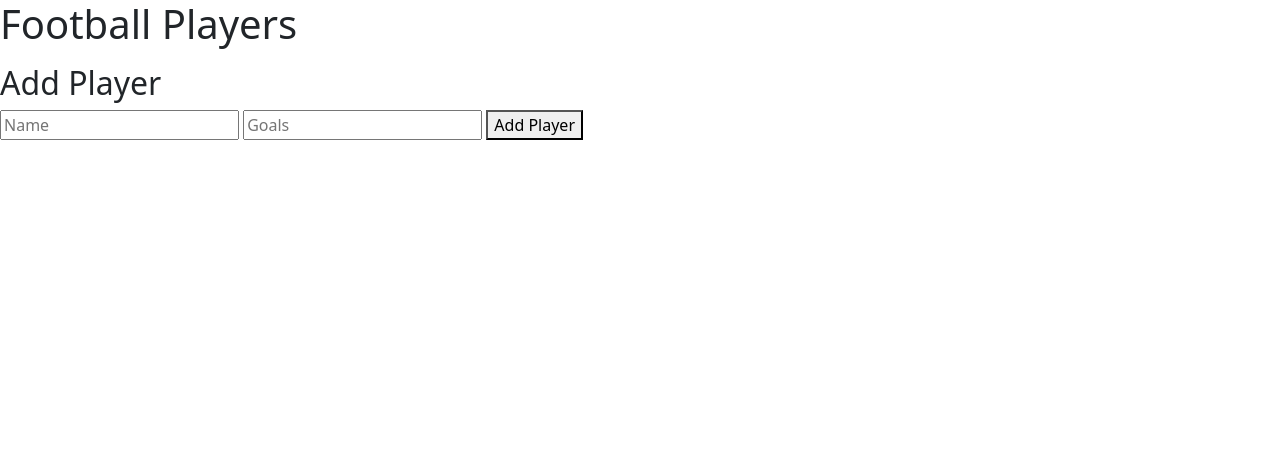
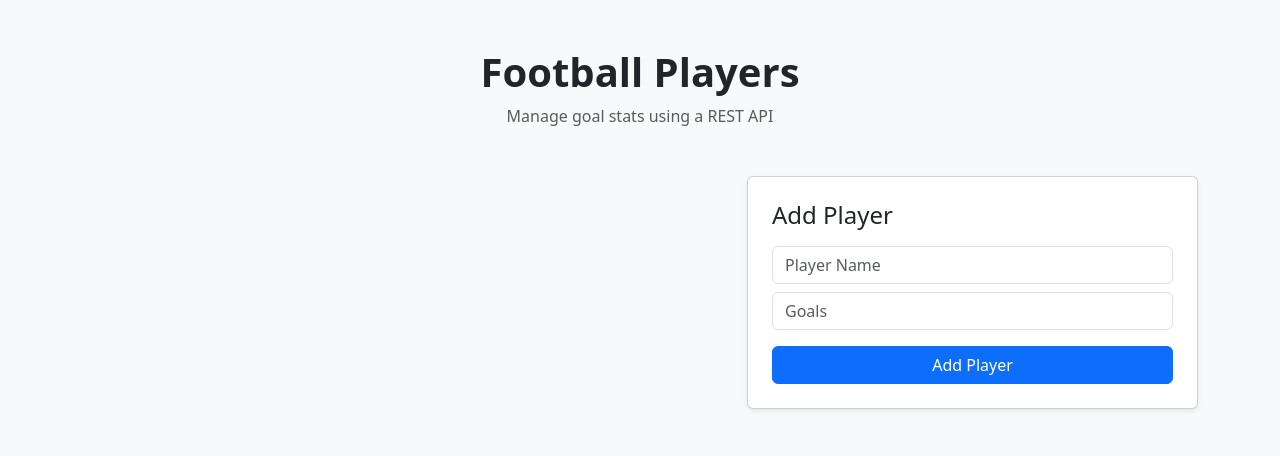
Before and after one commit to johncrumlish25/WSAA-Project, a Flask app: page / in a window 1280 px wide. Shown: the top 456 px of the page. Run offline with Flask 3, Linux system fonts and the light colour scheme; data that the repository does not hold is empty.

Commit message:
Enhanced frontend design with card layout using Bootstrap

```diff
--- a/templates/index.html
+++ b/templates/index.html
@@ -1,19 +1,38 @@
 <!DOCTYPE html>
 <html>
 <head>
-    <title>Players</title>
+    <title>Football Players</title>
     <link href="https://cdn.jsdelivr.net/npm/bootstrap@5.3.0/dist/css/bootstrap.min.css" rel="stylesheet">
 </head>
-<body>
+<body class="bg-light">
 
-<h1>Football Players</h1>
+<div class="container py-5">
 
-<ul id="player-list"></ul>
+    <div class="text-center mb-5">
+        <h1 class="fw-bold">Football Players</h1>
+        <p class="text-muted">Manage goal stats using a REST API</p>
+    </div>
 
-<h2>Add Player</h2>
-<input type="text" id="name" placeholder="Name">
-<input type="number" id="goals" placeholder="Goals">
-<button onclick="addPlayer()">Add Player</button>
+    <div class="row">
+        <!-- PLAYER LIST -->
+        <div class="col-md-7">
+            <div id="player-list"></div>
+        </div>
+
+        <!-- ADD PLAYER FORM -->
+        <div class="col-md-5">
+            <div class="card shadow-sm p-4">
+                <h4 class="mb-3">Add Player</h4>
+
+                <input type="text" id="name" class="form-control mb-2" placeholder="Player Name">
+                <input type="number" id="goals" class="form-control mb-3" placeholder="Goals">
+
+                <button class="btn btn-primary w-100" onclick="addPlayer()">Add Player</button>
+            </div>
+        </div>
+    </div>
+
+</div>
 
 <script>
 async function loadPlayers() {
@@ -24,24 +43,30 @@ async function loadPlayers() {
     list.innerHTML = '';
 
     players.forEach(player => {
-    const li = document.createElement('li');
+        const card = document.createElement('div');
+        card.className = "card mb-3 shadow-sm";
 
-    li.textContent = player.name + " - Goals: " + player.goals + "  ";
+        card.innerHTML = `
+            <div class="card-body d-flex justify-content-between align-items-center">
+                <div>
+                    <h5 class="mb-1">${player.name}</h5>
+                    <span class="badge bg-success">Goals: ${player.goals}</span>
+                </div>
+                <div>
+                    <button class="btn btn-sm btn-warning me-2">Edit</button>
+                    <button class="btn btn-sm btn-danger">Delete</button>
+                </div>
+            </div>
+        `;
 
-    // DELETE BUTTON
-    const deleteBtn = document.createElement('button');
-    deleteBtn.textContent = "Delete";
+        const buttons = card.querySelectorAll("button");
+        const updateBtn = buttons[0];
+        const deleteBtn = buttons[1];
 
         deleteBtn.onclick = async () => {
-        await fetch('/players/' + player.id, {
-            method: 'DELETE'
-        });
+            await fetch('/players/' + player.id, { method: 'DELETE' });
             loadPlayers();
         };
-
-    // UPDATE BUTTON
-    const updateBtn = document.createElement('button');
-    updateBtn.textContent = "Edit";
 
         updateBtn.onclick = async () => {
             const newName = prompt("Enter new name:", player.name);
@@ -50,22 +75,18 @@ players.forEach(player => {
             if (newName && newGoals) {
                 await fetch('/players/' + player.id, {
                     method: 'PUT',
-                headers: {
-                    'Content-Type': 'application/json'
-                },
+                    headers: { 'Content-Type': 'application/json' },
                     body: JSON.stringify({
                         name: newName,
                         goals: parseInt(newGoals)
                     })
                 });
 
-            loadPlayers();  // refresh list
+                loadPlayers();
             }
         };
 
-    li.appendChild(updateBtn);
-    li.appendChild(deleteBtn);
-    list.appendChild(li);
+        list.appendChild(card);
     });
 }
 
@@ -73,22 +94,21 @@ async function addPlayer() {
     const name = document.getElementById('name').value;
     const goals = document.getElementById('goals').value;
 
+    if (!name || !goals) return;
+
     await fetch('/players', {
         method: 'POST',
-        headers: {
-            'Content-Type': 'application/json'
-        },
+        headers: { 'Content-Type': 'application/json' },
         body: JSON.stringify({ name, goals })
     });
 
     loadPlayers();
 
-    // clear inputs after adding
     document.getElementById('name').value = "";
     document.getElementById('goals').value = "";
 }
 
-loadPlayers();  // load players on page start
+loadPlayers();
 </script>
 
 </body>
```
Lines whose indentation alone changed are shown as unchanged.
